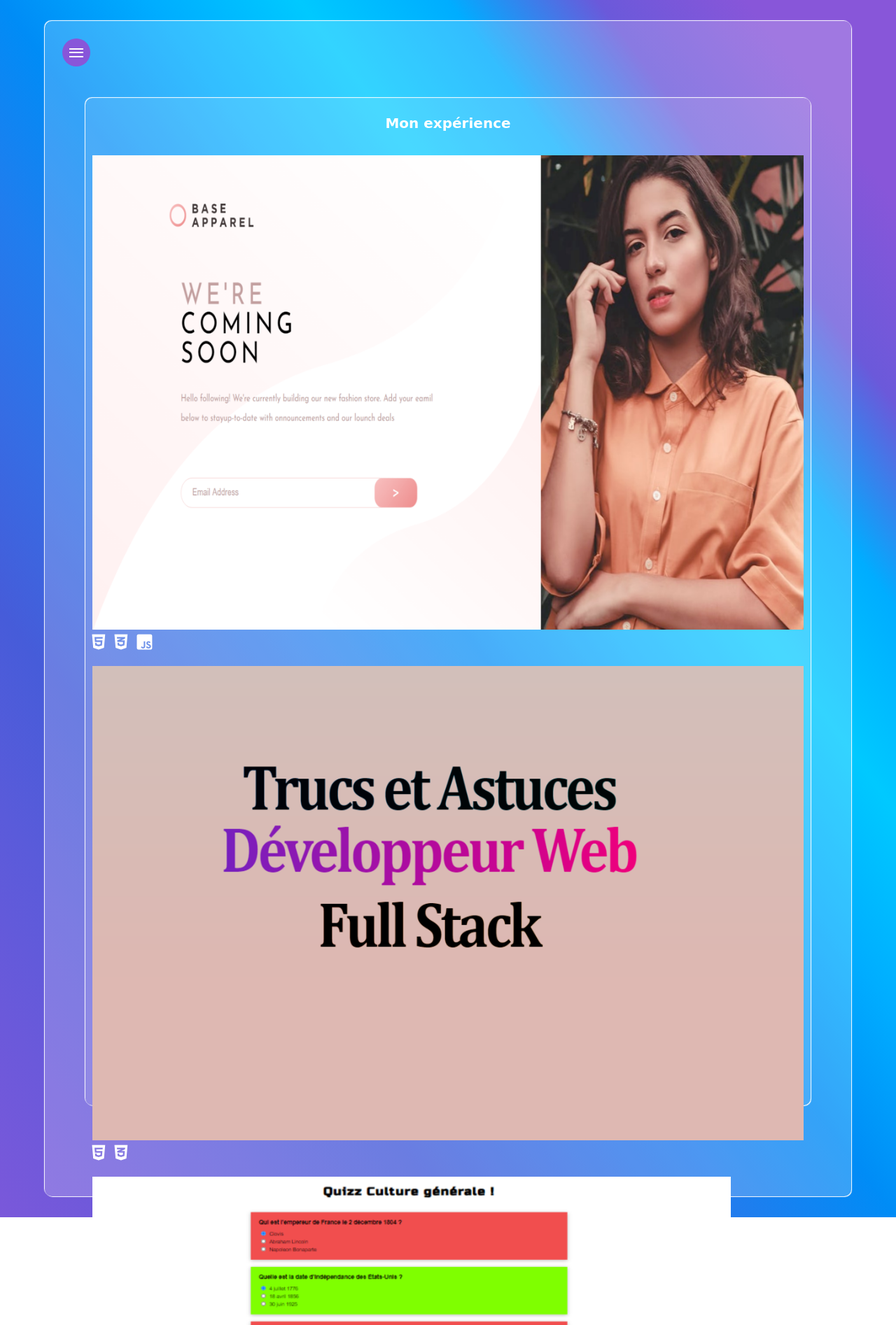
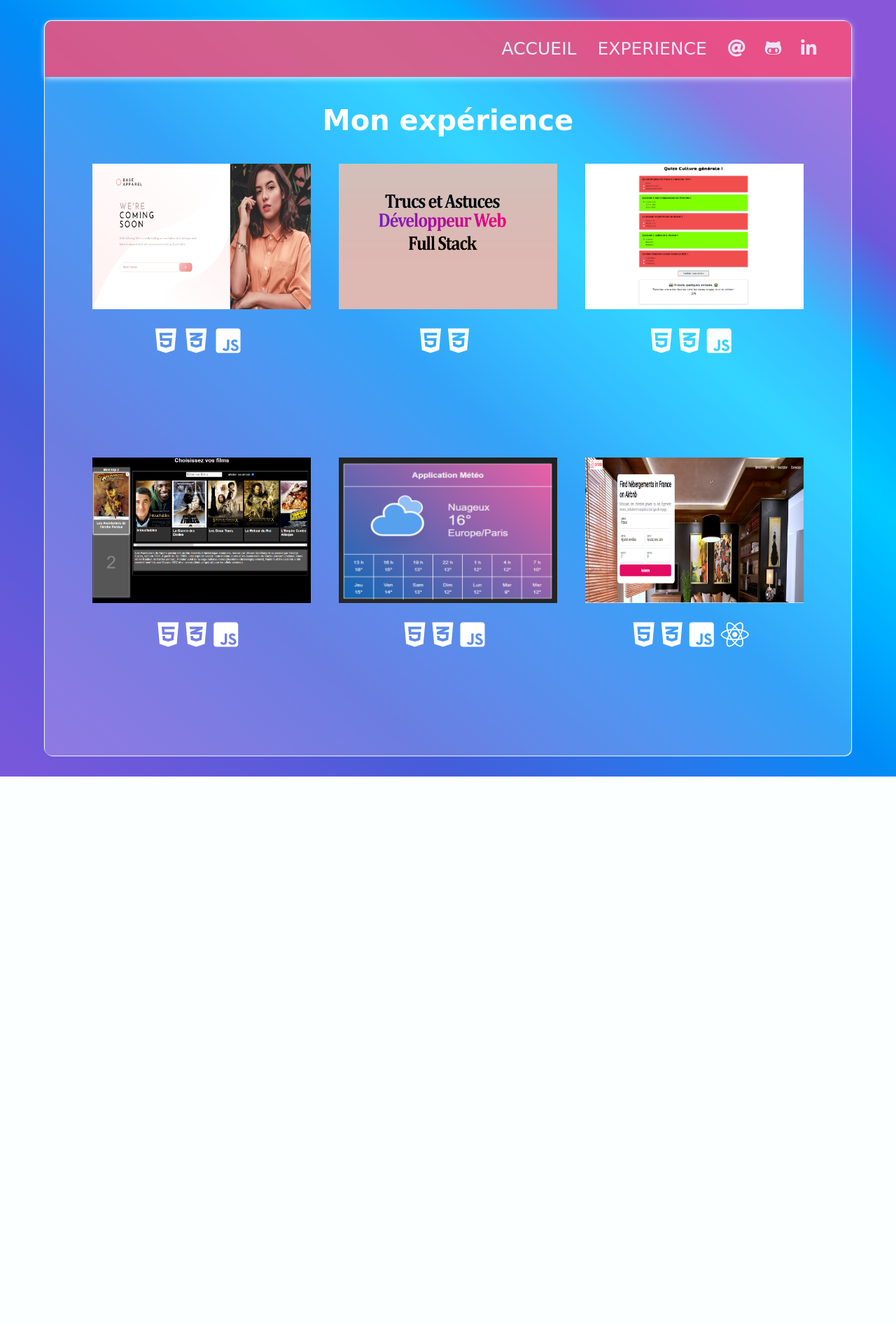
Before and after one commit to Skencker/portfolio, a PHP site: page /experiences.html in a window 1280 px wide. Shown: the top 1894 px of the page at 70% size. After the commit the page ends 1110 px from the top, so only its background shows below. Run offline with PHP 8.4, Linux system fonts and the light colour scheme; some web fonts are replaced.

Commit message:
add page experience

```diff
--- a/experiences.html
+++ b/experiences.html
@@ -4,6 +4,8 @@
     <meta charset="UTF-8" />
     <meta name="viewport" content="width=device-width, initial-scale=1.0" />
     <link rel="stylesheet" href="./styles/mobile-exp.css" />
+    <link rel="stylesheet" href="./styles/tablette-exp.css" />
+    <link rel="stylesheet" href="./styles/descktop-exp.css" />
 
     <!--lien favicone-->
     <link
@@ -27,9 +29,14 @@
 
       <nav>
         <ul class="nav-items">
-          <li><a class="item" href="#presentation">PRESENTATION</a></li>
-          <li><a class="item" href="#experiences">EXPERIENCES</a></li>
-          <li><a class="item" href="#contact">CONTACT</a></li>
+          <li><a class="item" href="./index.html">ACCUEIL</a></li>
+          <li><a class="item" href="./">EXPERIENCE</a></li>
+          <div class="nav-social">
+            <a href="mailto:sandrinekenecker@hotmail.com" target="blank" class="social-link"><i class="fas fa-at"></i></a>
+            <a href="https://github.com/Skencker" target="blank" class="social-link"><i class="fab fa-github-alt"></i></a>
+            <a href="https://www.linkedin.com/in/sandrine-kencker-3303a71a9" class="social-link"><i target="blank"
+                class="fab fa-linkedin-in"></i></a>
+          </div>
         </ul>
       </nav>
 
@@ -43,9 +50,12 @@
     <div class="site site-html">
       <div class="lien">
         <a href="https://skencker.github.io/Challenge2/" target="blank"><img class="img" src="./images/html.png" width="450" height="300" alt=""></a>
-        <i class="fab fa-html5"></i>
-        <i class="fab fa-css3-alt"></i>
-        <i class="fab fa-js-square"></i>
+        <div class="icon">
+          <i class="fab fa-html5"></i>
+          <i class="fab fa-css3-alt"></i>
+          <i class="fab fa-js-square"></i>
+
+        </div>
       </div>
     </div>
 
--- /dev/null
+++ b/styles/descktop-exp.css
@@ -0,0 +1,59 @@
+/*ipad 1200px*/
+
+@media screen and (min-width: 1200px) {
+
+    .wrapper {
+        grid-template-columns: 100px 1fr;
+        grid-template-rows: 50px 1000px;
+      }
+
+      nav {
+        height: 80px;
+        opacity: 0.8;
+        background-color: #fc4772;
+        box-shadow:0px 2px 8px #fdfdfd;
+
+      }
+
+      nav ul {
+        padding: 15px;
+        padding-right: 30px;
+        display: flex;
+        justify-content: flex-end;
+        align-items: center;
+      }
+
+      nav ul li {
+        padding-right: 30px;
+        padding-bottom: 0px;
+      }
+
+      .burger {
+          display: none;
+      }
+
+
+    .sites {
+        display: grid;
+        grid-template-columns: 1fr 1fr 1fr;
+        grid-template-rows: repeat(2, 400px);
+        gap: 20px;
+      }
+
+      .site i {
+          padding-bottom: 20px;
+        font-size: 40px;
+      }
+
+      .site img{
+          height: 100%;
+          width: 100%;
+          padding-bottom: 20px;
+      }
+
+
+
+
+
+
+}
--- a/styles/mobile-exp.css
+++ b/styles/mobile-exp.css
@@ -3,7 +3,8 @@
 blue clair: #00abc7
 blue fonce: #1d5dd8
 violet: #8856d9
-*/
+rose clair #f87e97
+rtose foncé #fc4772*/
 
 * {
   padding: 0;
@@ -59,8 +60,8 @@ li {
     margin: 30px auto 30px auto;
 
     display: grid;
-    grid-template-columns: 100px auto;
-    grid-template-rows: 80px 1600px;
+    grid-template-columns: 100px 1fr;
+    grid-template-rows: 50px 1fr;
 
     background-color: rgba(255, 255, 255, 0.2);
 
@@ -78,6 +79,7 @@ li {
     grid-column: 1/-1;
   }
 
+
   .experiences {
     grid-row: 2/3;
     grid-column: 1/-1;
@@ -86,7 +88,7 @@ li {
   /*menu burger*/
 
   .burger {
-    background-color: #8856d9;
+    background-color: #fc4772;
 
     width: 40px;
     height: 40px;
@@ -125,13 +127,13 @@ li {
     flex-direction: column;
     justify-content: center;
 
-    font-size: 17px;
+    font-size: 25px;
 
     text-align: center;
     width: 100%;
     height: 0px;
 
-    background-color: rgba(15, 91, 94, 0.4);
+    background-color: #fc4772;
 
     border-radius: 10px 10px 0 0;
     opacity: 0;
@@ -140,12 +142,24 @@ li {
   }
 
   nav ul {
-    padding-top: 80px;
+    padding-top: 70px;
   }
 
   nav ul li {
     padding-bottom: 20px;
     line-height: 1.2;
+    padding-right: 20px;
+  }
+
+  nav .nav-social a {
+    padding-right: 20px;
+
+  }
+
+  nav .nav-social {
+    font-style: 200px;
+
+
   }
 
   /*au click du burger*/
@@ -162,18 +176,16 @@ li {
   .experiences {
     border-radius: 10px;
     width: 90%;
-    height: 90%;
+    height: 97%;
     margin: 30px auto 30px auto;
 
-    background-color: rgba(255, 255, 255, 0.1);
 
-    box-shadow: 1px 1px 1px white, -1px -1px 1px white;
   }
 
   .experiences h2 {
-    font-size: 20px;
+    font-size: 30px;
 
-    padding-top: 2rem;
+    padding-top: 3rem;
     text-align: center;
     padding-bottom: 2rem;
   }
--- /dev/null
+++ b/styles/tablette-exp.css
@@ -0,0 +1,99 @@
+/*ipad 768px*/
+
+@media screen and (min-width: 768px) {
+  .wrapper {
+    border-radius: 10px;
+    width: 90%;
+    height: 90%;
+    margin: 30px auto 30px auto;
+
+    display: grid;
+    grid-template-columns: 100px 1fr;
+    grid-template-rows: 50px 1fr;
+
+    background-color: rgba(255, 255, 255, 0.2);
+
+    box-shadow: 1px 1px 1px white, -1px -1px 1px white;
+  }
+
+  .experiences {
+    grid-row: 2/3;
+    grid-column: 1/3;
+
+    height: 80%;
+  }
+  .experiences h2 {
+    font-size: 40px;
+
+}
+
+  .sites {
+    display: grid;
+    grid-template-columns: 1fr 1fr;
+    grid-template-rows: repeat(5, 250px);
+    gap: 20px;
+  }
+}
+
+/*ipad 900px*/
+
+@media screen and (min-width: 900px) {
+  .wrapper {
+    grid-template-columns: 100px 1fr;
+    grid-template-rows: 50px 1fr;
+  }
+
+
+  .site .lien {
+    display: flex;
+    flex-wrap: wrap;
+    justify-content: center;
+  }
+
+  .site .lien a {
+    text-align: center;
+    height: 100%;
+  }
+
+  .site-html img {
+    object-fit: contain;
+
+    width: 80%;
+    height: 80%;
+  }
+  .site-studi img {
+    object-fit: contain;
+
+    width: 80%;
+    height: 80%;
+  }
+  .site-quizz img {
+    object-fit: contain;
+
+    width: 80%;
+    height: 80%;
+  }
+  .site-films img {
+    object-fit: contain;
+
+    width: 80%;
+    height: 80%;
+  }
+  .site-meteo img {
+    object-fit: contain;
+
+    width: 80%;
+    height: 80%;
+  }
+  .site-react img {
+    object-fit: contain;
+
+    width: 80%;
+    height: 80%;
+  }
+
+  .lien i {
+    font-size: 25px;
+    padding-right: 10px;
+  }
+}
```
Also changed, not shown: index.html (+16 -4 lines), styles/descktop.css (added, +75 -0 lines), styles/mobile.css (+40 -17 lines), styles/tablette.css (+110 -21 lines).
